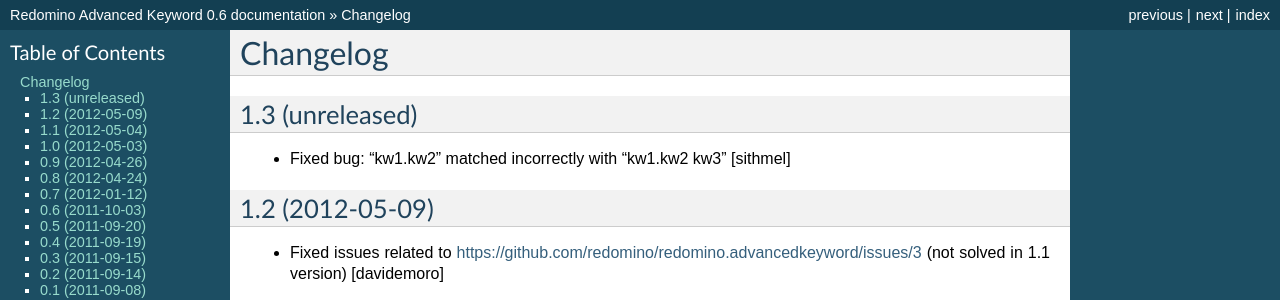
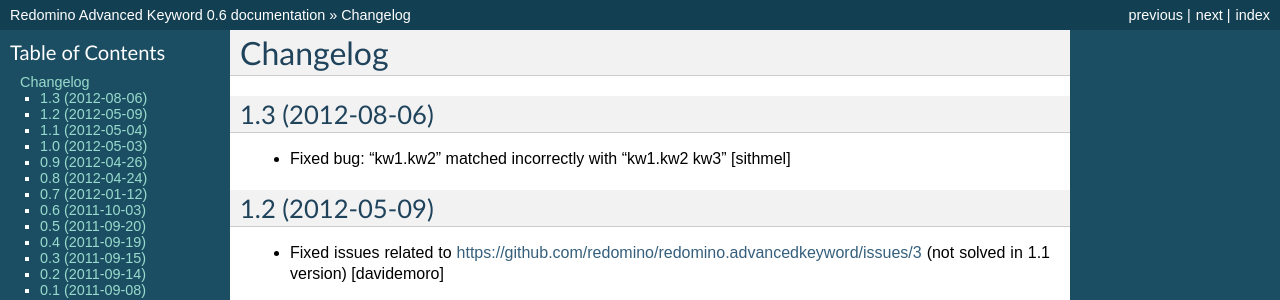
Before and after one commit to redomino/redomino.advancedkeyword, a Sphinx documentation site: the page built from docs/HISTORY.txt, in a window 1280 px wide. Shown: the top 300 px of the page. Built offline with Sphinx 7.4.7, drawn with Linux system fonts in a browser that asks for light colours.

Commit message:
Preparing release 1.3

```diff
--- a/docs/HISTORY.txt
+++ b/docs/HISTORY.txt
@@ -1,7 +1,7 @@
 Changelog
 =========
 
-1.3 (unreleased)
+1.3 (2012-08-06)
 ----------------
 
 - Fixed bug: "kw1.kw2" matched incorrectly with "kw1.kw2 kw3"
--- a/setup.py
+++ b/setup.py
@@ -1,7 +1,7 @@
 from setuptools import setup, find_packages
 import os
 
-version = '1.3.dev0'
+version = '1.3'
 
 tests_require = []
 
```
